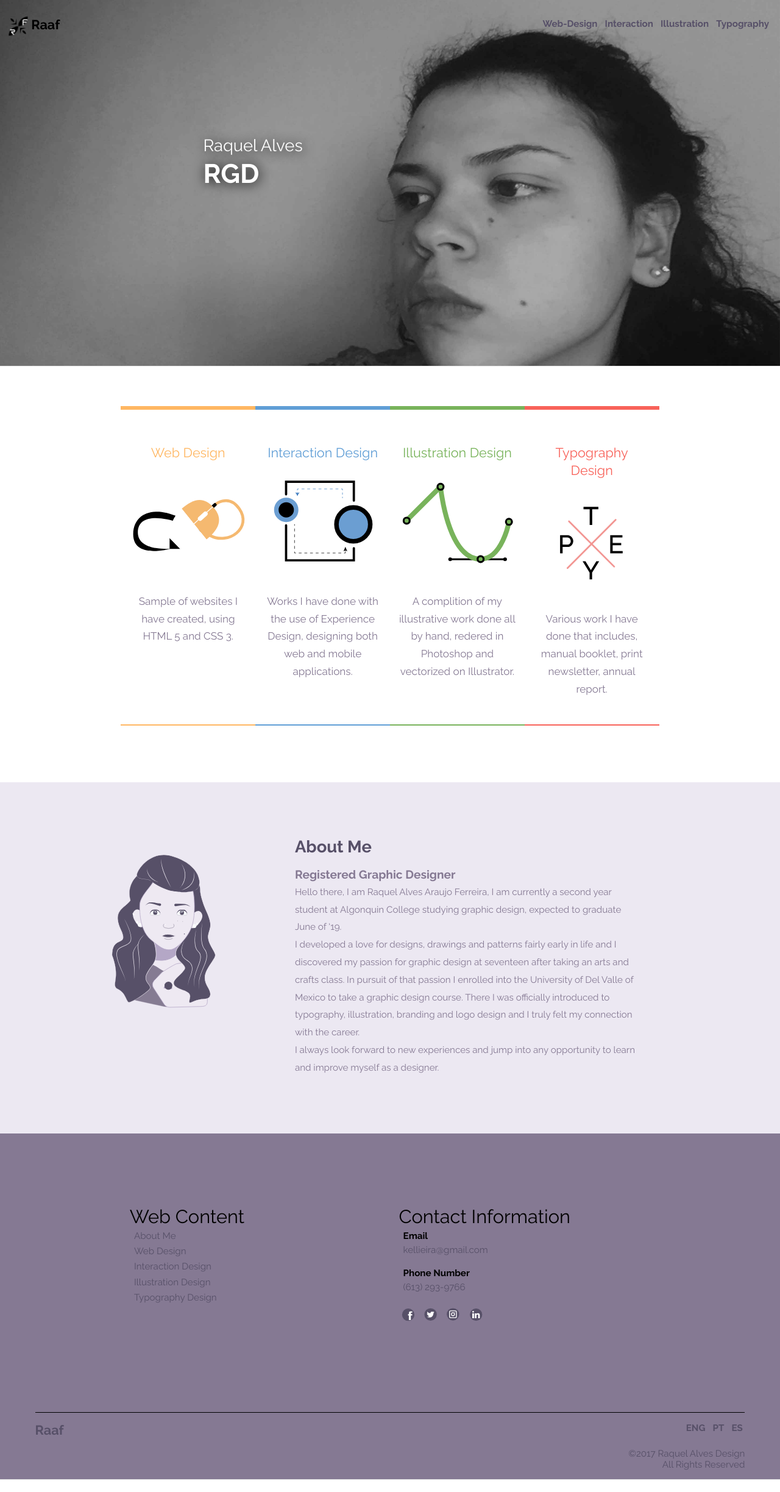
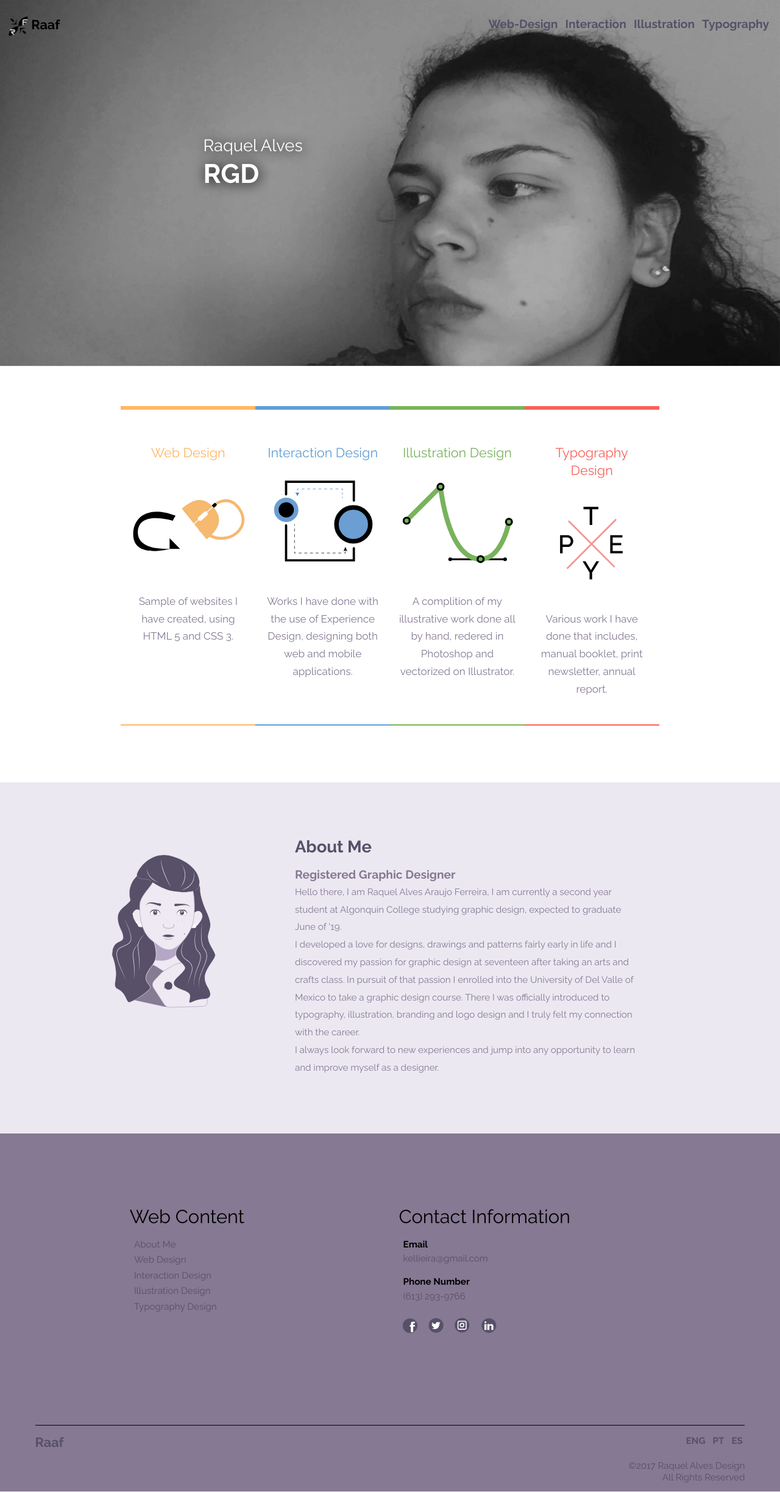
Before and after one commit to RaquelAlves01/raquelalves01.github.io, a plain HTML site: page index.html in a window 1280 px wide. Shown: the whole page at 61% size. Drawn offline with Linux system fonts and the light colour scheme.

Commit message:
Fix index layout

```diff
--- a/css/main-index.css
+++ b/css/main-index.css
@@ -266,7 +266,7 @@ h2 {
   color: #000;
 }
 
-@media only screen and (min-width: 26em) {
+@media only screen and (min-width: 34em) {
 
   [type="checkbox"] + label, [type="radio"] + label, .label-inline {
     display: none;
--- a/css/main.css
+++ b/css/main.css
@@ -278,7 +278,7 @@ h3 {
   color: #F8625A;
 }
 
-@media only screen and (min-width: 26em) {
+@media only screen and (min-width: 34em) {
 
   [type="checkbox"] + label, [type="radio"] + label, .label-inline {
     display: none;
@@ -318,4 +318,5 @@ h3 {
   }
 
 
+
 }
--- a/css/modules.css
+++ b/css/modules.css
@@ -255,6 +255,11 @@ svg.img-flex {
 .i-32, .i--32 {
   height: 32px;
   width: 32px;
+}
+
+.i-38, .i--38 {
+  height: 38px;
+  width: 38px;
 }
 
 .i-48, .i--48 {
--- a/index.html
+++ b/index.html
@@ -54,10 +54,10 @@
             <input type="checkbox" class="nav-check hide-custom-input" id="nav-check">
             <label for="nav-check" class="nav-label kilo gutter normal text-left">Content</label>
             <ul class="nav list-group text-left pad-t-1-4 gutter-1-2 push-0">
-              <li class="content pad-b-1-2"><a class="header-nav link-box micro normal text-right island-1-8 bold" href="web-design.html">Web-Design</a></li>
-              <li class="content pad-b-1-2"><a class="header-nav link-box micro normal text-right island-1-8 bold" href="interaction-design.html">Interaction</a></li>
-              <li class="content pad-b-1-2"><a class="header-nav link-box micro normal text-right island-1-8 bold" href="illustration-design.html">Illustration</a></li>
-              <li class="content pad-b-1-2"><a class="header-nav link-box micro normal text-right island-1-8 bold" href="typography-design.html">Typography</a></li>
+              <li class="content pad-b-1-2"><a class="header-nav link-box normal text-right island-1-8 bold" href="web-design.html">Web-Design</a></li>
+              <li class="content pad-b-1-2"><a class="header-nav link-box normal text-right island-1-8 bold" href="interaction-design.html">Interaction</a></li>
+              <li class="content pad-b-1-2"><a class="header-nav link-box normal text-right island-1-8 bold" href="illustration-design.html">Illustration</a></li>
+              <li class="content pad-b-1-2"><a class="header-nav link-box normal text-right island-1-8 bold" href="typography-design.html">Typography</a></li>
             </ul>
           </nav>
         </div>
@@ -137,8 +137,8 @@
   <footer class="web-contact">
     <div class="grid grid-stretch pad-t-2 gutter-2 text-left wrapper">
       <div class="unit [ sx-1 m-1-2 l-1-2 ] pad-t-2 gutter-1-2">
-        <span class="peta footer-title push">Web Content</span>
-        <ol class="list-group gutter-1-4">
+        <span class="peta footer-title">Web Content</span>
+        <ol class="list-group gutter-1-4 pad-t-1-2">
           <li><a class="link-box micro push-1-4 copy-text link-hover" href="index.html#aboutme">About Me</a></li>
           <li><a class="link-box micro push-1-4 copy-text link-hover" href="web-design.html">Web Design</a></li>
           <li><a class="link-box micro push-1-4 copy-text link-hover" href="interaction-design.html">Interaction Design</a></li>
@@ -147,8 +147,8 @@
         </ol>
       </div>
       <div class="unit [ sx-1 m-1-2 l-1-2 ] pad-t-2 push pad-b-2 gutter-1-2">
-        <span class="peta footer-title push"> Contact Information</span>
-        <div class="gutter-1-4">
+        <span class="peta footer-title"> Contact Information</span>
+        <div class="gutter-1-4 pad-t-1-2">
           <p class="push-0 micro bold copy-text">Email</p>
           <p class="push-0 pad-b-1-2 micro footer">kellieira@gmail.com</p>
           <p class="push-0 micro bold copy-text">Phone Number</p>
@@ -157,28 +157,28 @@
           <div class="social-media">
             <ul class="list-group-inline">
               <li>
-                <i class="icon i-32">
+                <i class="icon i-38">
                   <a href="https://www.facebook.com/kelviealves">
                     <img src="images/facebook.svg" alt="facebook-logo-icon">
                   </a>
                 </i>
               </li>
               <li>
-                <i class="icon i-32">
+                <i class="icon i-38">
                   <a href="https://twitter.com/Kelviealves">
                     <img src="images/twitter.svg" alt="twitter-logo-icon">
                   </a>
                 </i>
               </li>
               <li>
-                <i class="icon i-32">
+                <i class="icon i-38">
                   <a href="https://www.instagram.com/kelzinhadesign/">
                     <img src="images/instagram.svg" alt="instagram-logo-icon">
                   </a>
                 </i>
               </li>
               <li>
-                <i class="icon i-32">
+                <i class="icon i-38">
                   <a href="https://www.linkedin.com/in/raquel-alves-a-f/">
                     <img src="images/linked-in.svg" alt="linked-in-logo-icon">
                   </a>
```
